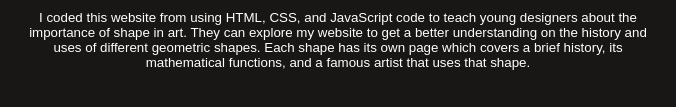
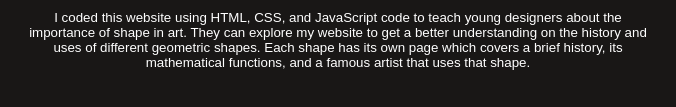
Before and after one commit to sarashaikhh/portfolio, a plain HTML site: page art pages/interactive.html in a window 1280 px wide. Shown: the part 1578-1685 px from the top of the page, 302-978 px from the left. Drawn offline with Linux system fonts and the light colour scheme; a web font is replaced by a local one.

Commit message:
Update interactive.html

```diff
--- a/art pages/interactive.html
+++ b/art pages/interactive.html
@@ -71,7 +71,7 @@
 
       <div class="caption">
         <p>
-          I coded this website from using HTML, CSS, and JavaScript code to teach young designers about the importance of shape in art. They can explore my website to get a better understanding on the history and uses of different geometric shapes. Each shape has its own page which covers a brief history, its mathematical functions, and a famous artist that uses that shape.
+          I coded this website using HTML, CSS, and JavaScript code to teach young designers about the importance of shape in art. They can explore my website to get a better understanding on the history and uses of different geometric shapes. Each shape has its own page which covers a brief history, its mathematical functions, and a famous artist that uses that shape.
         </p>
       </div>
 
```
